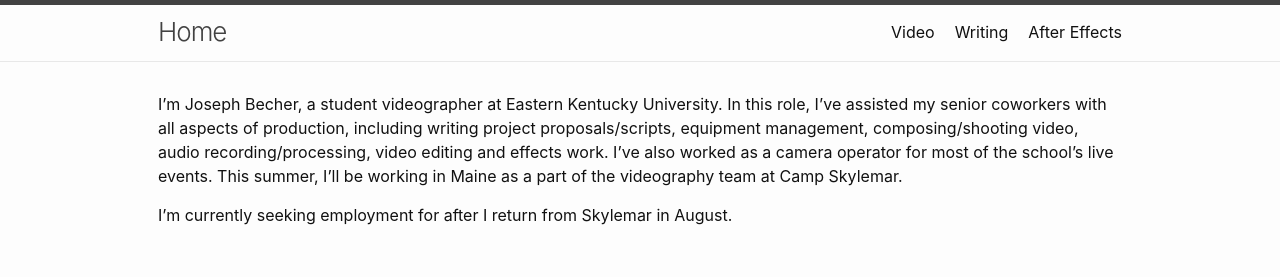
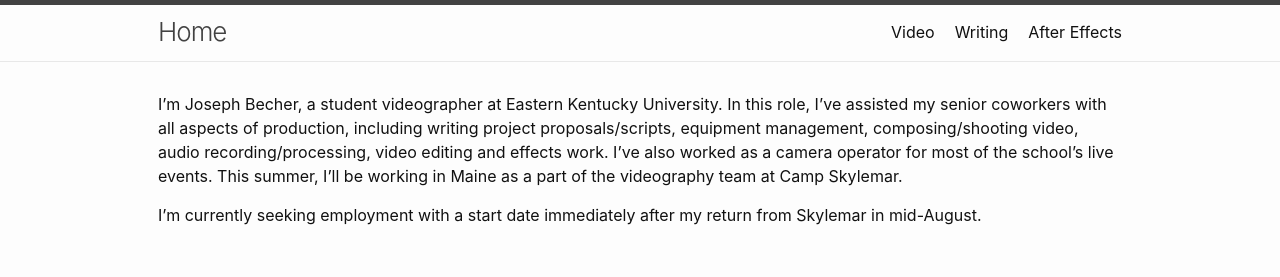
Before and after one commit to Joseph6241/Joseph6241.github.io, a Jekyll site: the page built from index.md, in a window 1280 px wide, cut to the strip 0-277 px from the top of the page. Built offline with Jekyll 4.4.1, drawn with Linux system fonts in a browser that asks for light colours.

Commit message:
text and typos

```diff
--- a/index.md
+++ b/index.md
@@ -7,7 +7,7 @@ layout: home
 
 I'm Joseph Becher, a student videographer at Eastern Kentucky University. In this role, I've assisted my senior coworkers with all aspects of production, including writing project proposals/scripts, equipment management, composing/shooting video, audio recording/processing, video editing and effects work. I've also worked as a camera operator for most of the school's live events. This summer, I'll be working in Maine as a part of the videography team at Camp Skylemar.
 
-I'm currently seeking employment for after I return from Skylemar in August.
+I'm currently seeking employment with a start date immediately after my return from Skylemar in mid-August.
 
 <br>
 
```
Also changed, not shown: Video.md (+1 -1 lines).
